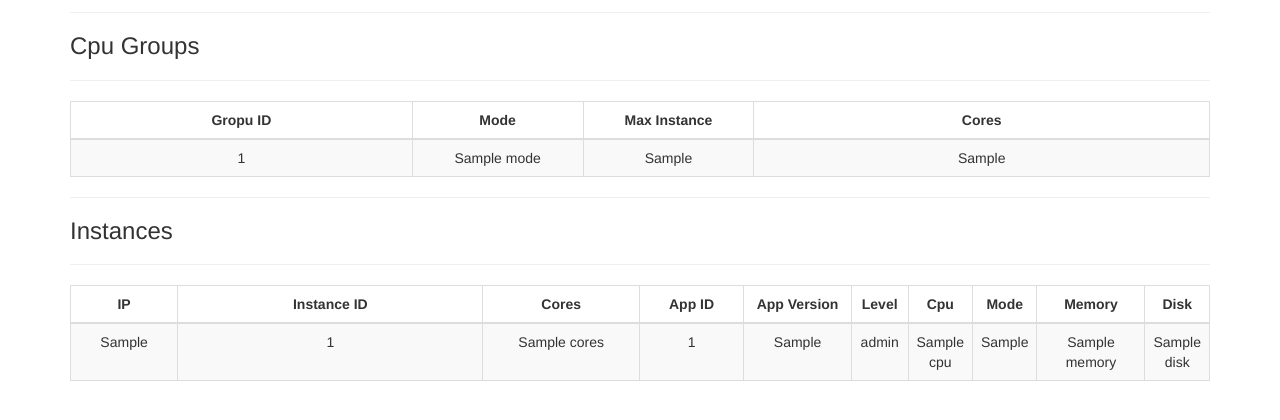
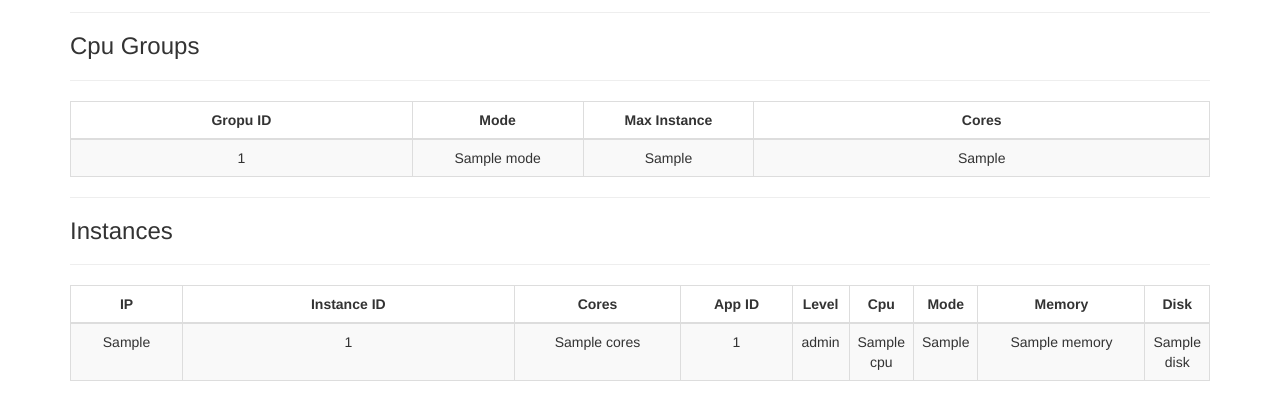
Before and after one commit to zhangyi-zjuer/paas-portal, a Flask app: template app/servers/admin/templates/agent.html in a window 1280 px wide. Shown: the part 311-731 px from the top of the page. Run offline with Flask 2, Linux system fonts and the light colour scheme; the template is opened without the code that fills it: most values are stand-ins (such as "Sample title", 1, 10 or a date in 2020); parts of the project's set-up code (start-up, migrations or seed data) failed here and were passed over; some libraries are stand-ins or nearby versions.

Commit message:
remove agent's app version

```diff
--- a/app/servers/admin/templates/agent.html
+++ b/app/servers/admin/templates/agent.html
@@ -100,7 +100,6 @@
                     <th class="mid-td" style="width: 30%">Instance ID</th>
                     <th class="mid-td" style="width: 15%">Cores</th>
                     <th class="mid-td" style="width: 10%">App ID</th>
-                    <th class="mid-td" style="width: 10%">App Version</th>
                     <th class="mid-td" style="width: 5%">Level</th>
                     <th class="mid-td" style="width: 5%">Cpu</th>
                     <th class="mid-td" style="width: 5%">Mode</th>
@@ -127,10 +126,6 @@
                         </td>
 
                         <td class="mid-td">
-                            {{ instance.app_version }}
-                        </td>
-
-                        <td class="mid-td">
                             {{ instance.app_level }}
                         </td>
 
```
